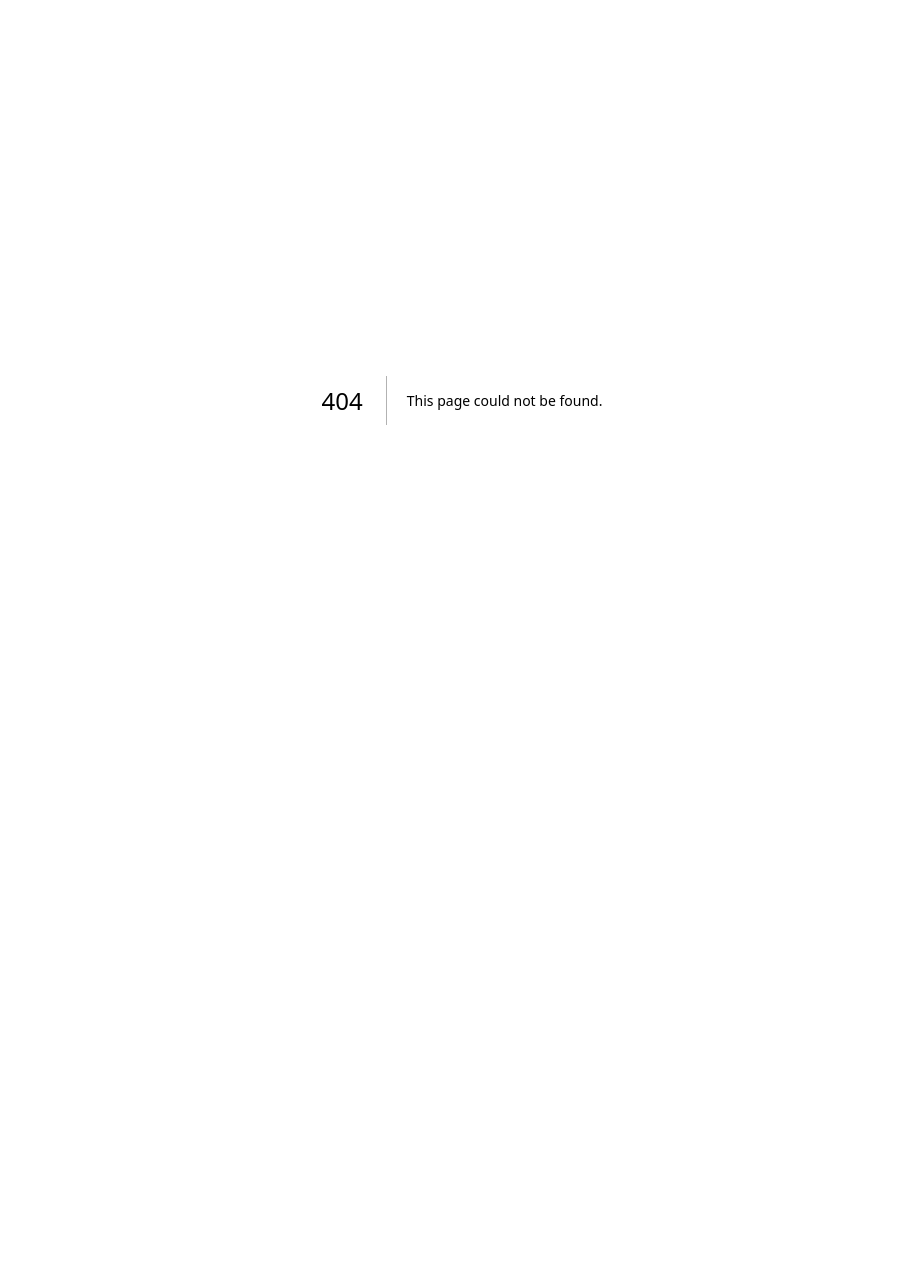
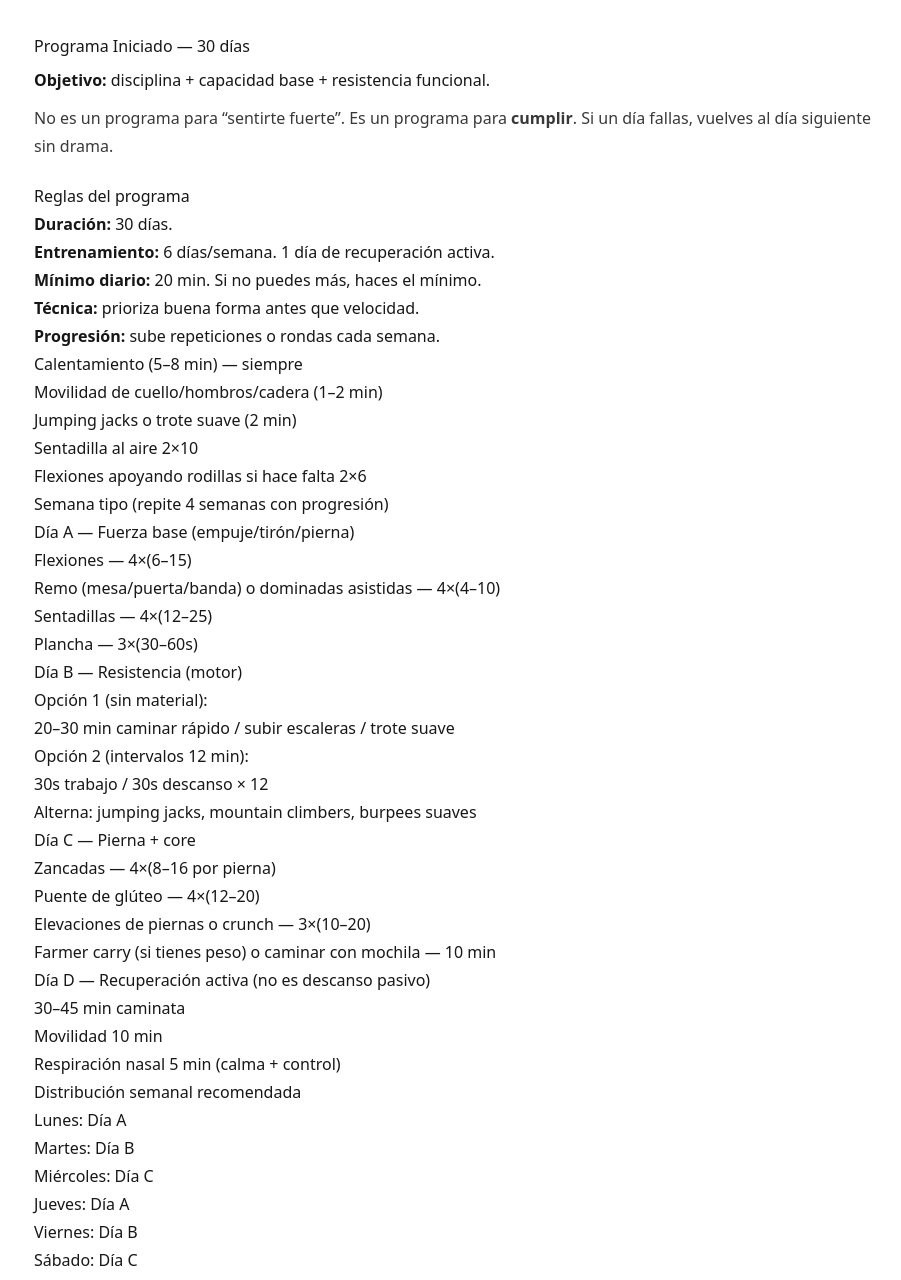
Before and after one commit to oriolrinconr-lang/nextjs-boilerplate, a Next.js app: page /campo-fisico/iniciado-30 in a window 1280 px wide. Before the commit this address had no page. Shown: the top 1280 px of the page, without its empty margins (178-1079 px from the left). Before the commit the page ends 800 px from the top, so only its background shows below. Built offline with nearby package versions, Linux system fonts and the light colour scheme.

Commit message:
Add Programa Iniciado 30 días

```diff
--- /dev/null
+++ b/app/campo-fisico/iniciado-30/page.tsx
@@ -0,0 +1,103 @@
+export default function Iniciado30() {
+  return (
+    <main style={{ maxWidth: 920, margin: "0 auto", padding: 32, fontFamily: "system-ui", lineHeight: 1.75 }}>
+      <header style={{ marginBottom: 22 }}>
+        <h1 style={{ marginBottom: 6 }}>Programa Iniciado — 30 días</h1>
+        <p style={{ margin: 0 }}>
+          <strong>Objetivo:</strong> disciplina + capacidad base + resistencia funcional.
+        </p>
+        <p style={{ marginTop: 10, opacity: 0.85 }}>
+          No es un programa para “sentirte fuerte”. Es un programa para <strong>cumplir</strong>.
+          Si un día fallas, vuelves al día siguiente sin drama.
+        </p>
+      </header>
+
+      <section>
+        <h2>Reglas del programa</h2>
+        <ul>
+          <li><strong>Duración:</strong> 30 días.</li>
+          <li><strong>Entrenamiento:</strong> 6 días/semana. 1 día de recuperación activa.</li>
+          <li><strong>Mínimo diario:</strong> 20 min. Si no puedes más, haces el mínimo.</li>
+          <li><strong>Técnica:</strong> prioriza buena forma antes que velocidad.</li>
+          <li><strong>Progresión:</strong> sube repeticiones o rondas cada semana.</li>
+        </ul>
+
+        <h2>Calentamiento (5–8 min) — siempre</h2>
+        <ul>
+          <li>Movilidad de cuello/hombros/cadera (1–2 min)</li>
+          <li>Jumping jacks o trote suave (2 min)</li>
+          <li>Sentadilla al aire 2×10</li>
+          <li>Flexiones apoyando rodillas si hace falta 2×6</li>
+        </ul>
+
+        <h2>Semana tipo (repite 4 semanas con progresión)</h2>
+
+        <h3>Día A — Fuerza base (empuje/tirón/pierna)</h3>
+        <ol>
+          <li>Flexiones — 4×(6–15)</li>
+          <li>Remo (mesa/puerta/banda) o dominadas asistidas — 4×(4–10)</li>
+          <li>Sentadillas — 4×(12–25)</li>
+          <li>Plancha — 3×(30–60s)</li>
+        </ol>
+
+        <h3>Día B — Resistencia (motor)</h3>
+        <p>Opción 1 (sin material):</p>
+        <ul>
+          <li>20–30 min caminar rápido / subir escaleras / trote suave</li>
+        </ul>
+        <p>Opción 2 (intervalos 12 min):</p>
+        <ul>
+          <li>30s trabajo / 30s descanso × 12</li>
+          <li>Alterna: jumping jacks, mountain climbers, burpees suaves</li>
+        </ul>
+
+        <h3>Día C — Pierna + core</h3>
+        <ol>
+          <li>Zancadas — 4×(8–16 por pierna)</li>
+          <li>Puente de glúteo — 4×(12–20)</li>
+          <li>Elevaciones de piernas o crunch — 3×(10–20)</li>
+          <li>Farmer carry (si tienes peso) o caminar con mochila — 10 min</li>
+        </ol>
+
+        <h3>Día D — Recuperación activa (no es descanso pasivo)</h3>
+        <ul>
+          <li>30–45 min caminata</li>
+          <li>Movilidad 10 min</li>
+          <li>Respiración nasal 5 min (calma + control)</li>
+        </ul>
+
+        <h2>Distribución semanal recomendada</h2>
+        <ul>
+          <li>Lunes: Día A</li>
+          <li>Martes: Día B</li>
+          <li>Miércoles: Día C</li>
+          <li>Jueves: Día A</li>
+          <li>Viernes: Día B</li>
+          <li>Sábado: Día C</li>
+          <li>Domingo: Día D</li>
+        </ul>
+
+        <h2>Progresión (simple)</h2>
+        <ul>
+          <li><strong>Semana 1:</strong> haz el mínimo con técnica limpia.</li>
+          <li><strong>Semana 2:</strong> +2 repeticiones por serie o +1 ronda.</li>
+          <li><strong>Semana 3:</strong> +2 repeticiones por serie o +1 ronda.</li>
+          <li><strong>Semana 4:</strong> mantén volumen y mejora control/respiración.</li>
+        </ul>
+
+        <h2>Prueba final (Día 30)</h2>
+        <p>Registra tu mejor intento (sin romperte):</p>
+        <ul>
+          <li>Flexiones máximas con técnica limpia</li>
+          <li>Sentadillas máximas en 2 minutos</li>
+          <li>Plancha máxima</li>
+          <li>Caminata rápida 3 km: tiempo</li>
+        </ul>
+
+        <p style={{ marginTop: 26 }}>
+          <em>Si cumples 30 días, ya no eres aspirante. Eres operativo.</em>
+        </p>
+      </section>
+    </main>
+  );
+}
```
